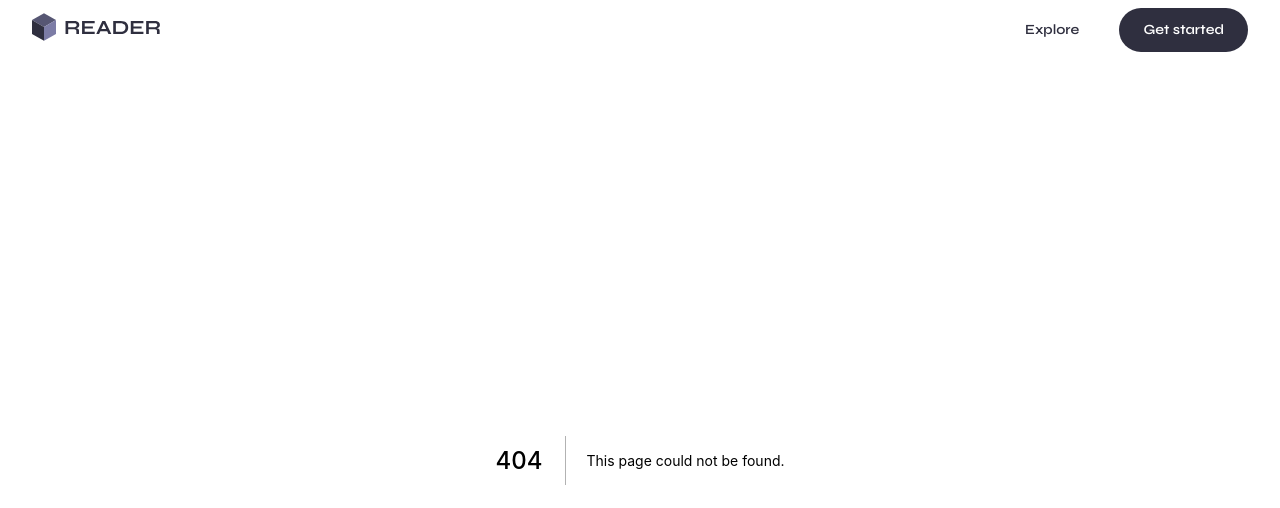
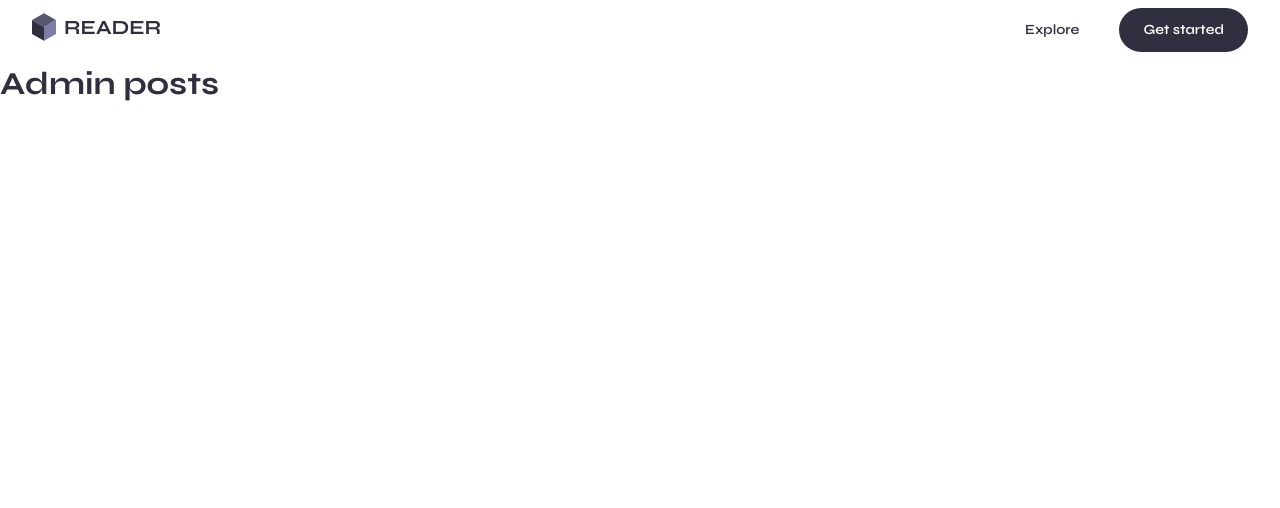
Before and after one commit to AkashSDas/reader, a Next.js app: page /admin in a window 1280 px wide. Before the commit this address had no page. Shown: the top 508 px of the page. Built offline with nearby package versions, Linux system fonts and the light colour scheme.

Commit message:
🎹 add pages and routing in navbar

```diff
--- a/components/layout/index.tsx
+++ b/components/layout/index.tsx
@@ -1,7 +1,13 @@
 import { Box } from "@mui/material";
 
 function Layout({ children }) {
-  return <Box>{children}</Box>;
+  return (
+    <Box
+      sx={{ display: "flex", flexDirection: "column", alignItems: "center" }}
+    >
+      <Box sx={{ maxWidth: "1440px", width: "100%" }}>{children}</Box>
+    </Box>
+  );
 }
 
 export default Layout;
--- a/components/navbar/index.tsx
+++ b/components/navbar/index.tsx
@@ -70,9 +70,11 @@ function Navbar() {
           <Button variant="text" sx={textBtnStyle}>
             Explore
           </Button>
-          <Button variant="contained" disableElevation sx={containedBtnStyle}>
-            Get started
-          </Button>
+          <Link href="/get-started">
+            <Button variant="contained" disableElevation sx={containedBtnStyle}>
+              Get started
+            </Button>
+          </Link>
         </Stack>
       </AppBar>
     </Box>
--- /dev/null
+++ b/pages/admin/index.tsx
@@ -0,0 +1,11 @@
+import { Box } from "@mui/material";
+
+function AdminPostsPage() {
+  return (
+    <Box>
+      <h1>Admin posts</h1>
+    </Box>
+  );
+}
+
+export default AdminPostsPage;
```
Also changed, not shown: pages/[username]/[slug].tsx (added, +11 -0 lines), pages/[username]/index.tsx (added, +11 -0 lines), pages/admin/[slug].tsx (added, +11 -0 lines), pages/get-started.tsx (added, +11 -0 lines).
